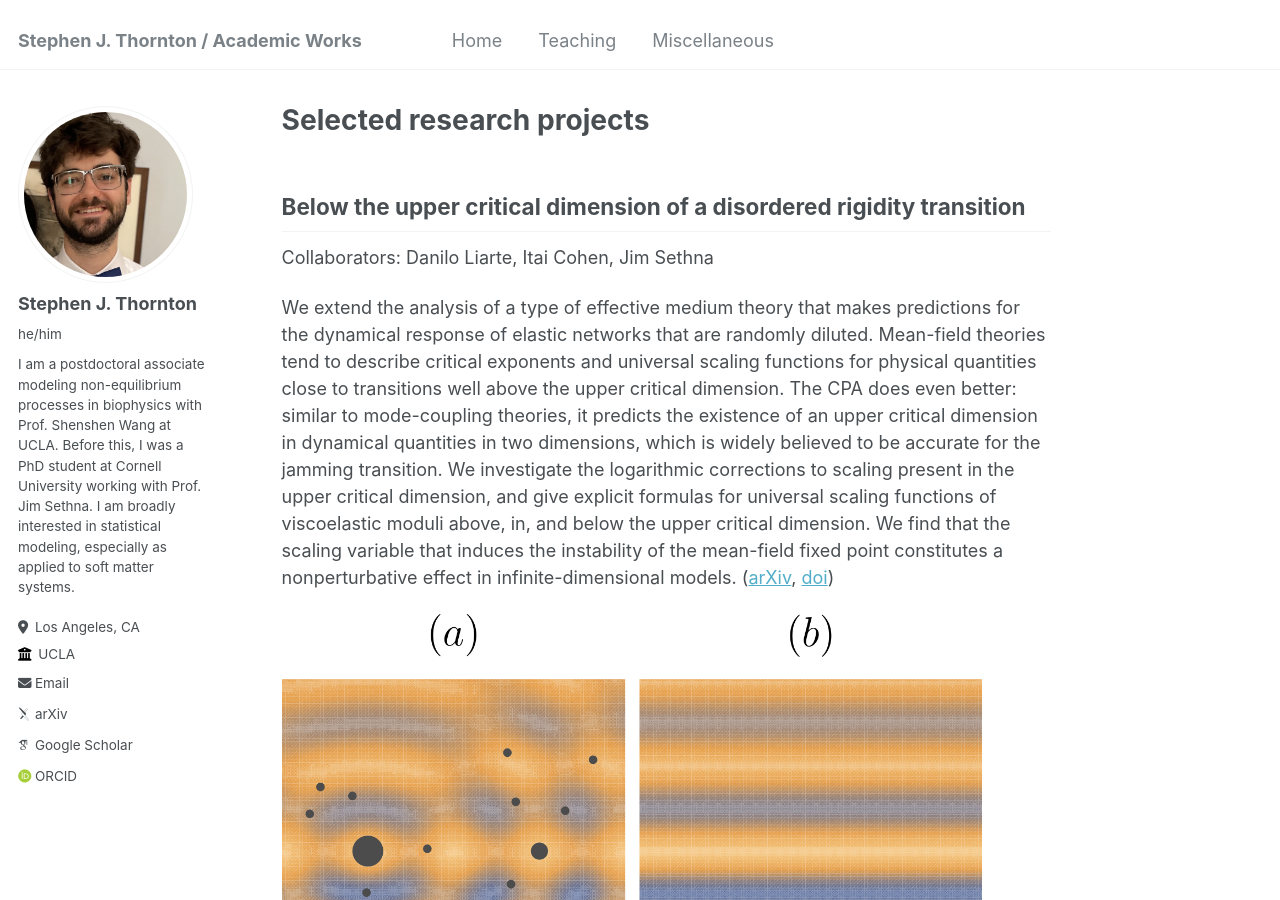
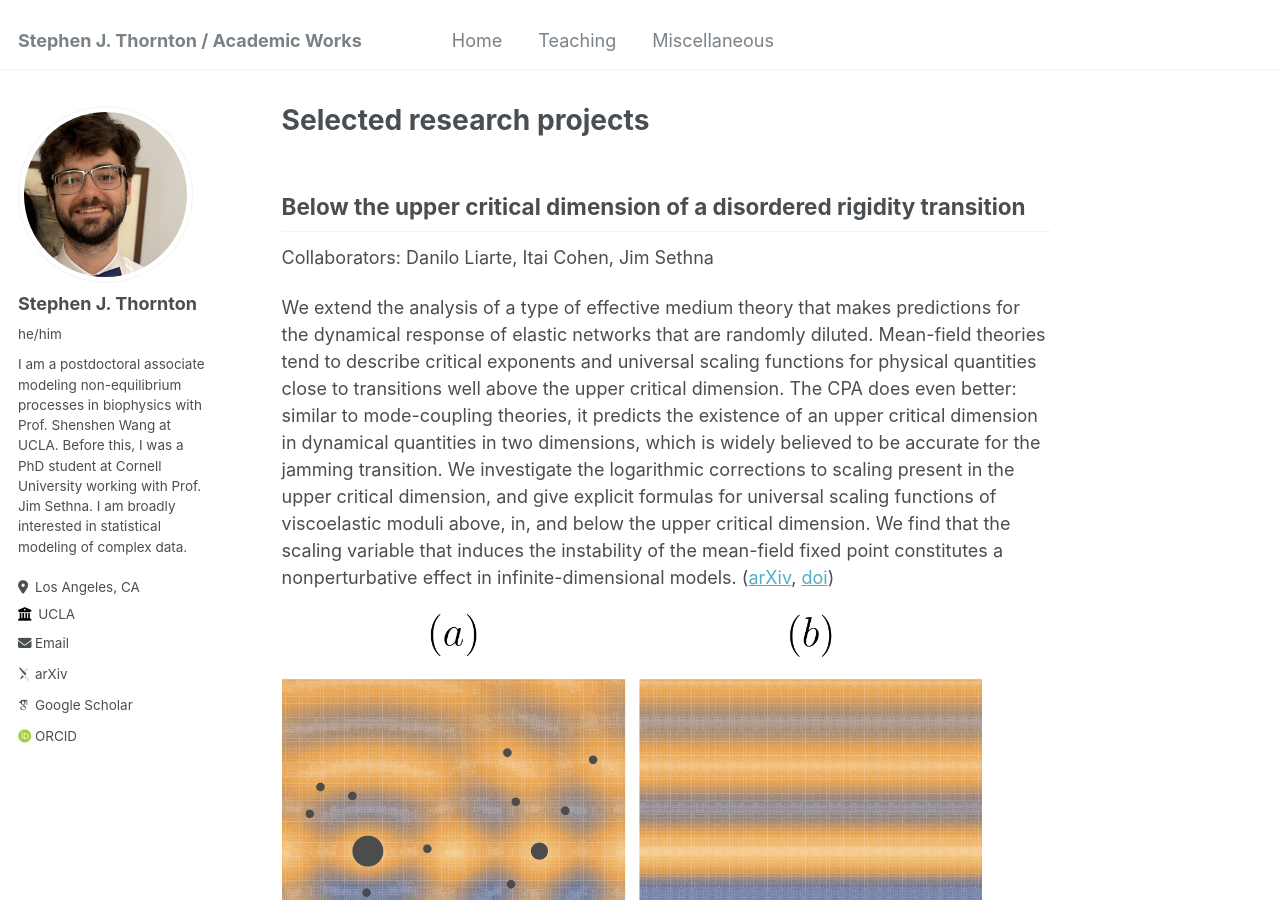
Before and after one commit to stephen-thornton/stephen-thornton.github.io, a Jekyll site: the page built from _pages/about.md, in a window 1280 px wide and 900 px high. Built offline with Jekyll 4.4.1, drawn with Linux system fonts in a browser that asks for light colours; some web fonts are replaced.

Commit message:
Update _config.yml

```diff
--- a/_config.yml
+++ b/_config.yml
@@ -24,7 +24,7 @@ author:
   avatar           : "profile.png"
   name             : "Stephen J. Thornton"
   pronouns         : "he/him"
-  bio              : "I am a postdoctoral associate modeling non-equilibrium processes in biophysics with Prof. Shenshen Wang at UCLA. Before this, I was a PhD student at Cornell University working with Prof. Jim Sethna. I am broadly interested in statistical modeling, especially as applied to soft matter systems."
+  bio              : "I am a postdoctoral associate modeling non-equilibrium processes in biophysics with Prof. Shenshen Wang at UCLA. Before this, I was a PhD student at Cornell University working with Prof. Jim Sethna. I am broadly interested in statistical modeling of complex data."
   location         : "Los Angeles, CA"
   employer         : "UCLA"
   uri              : # URL
```
